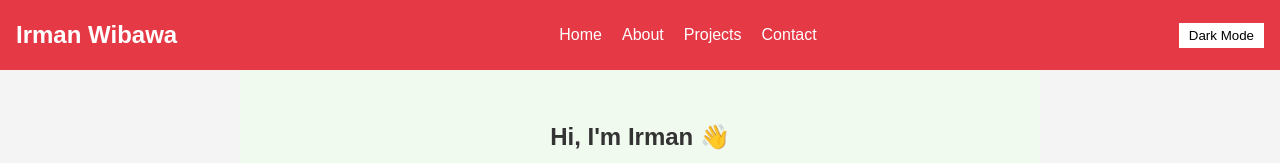
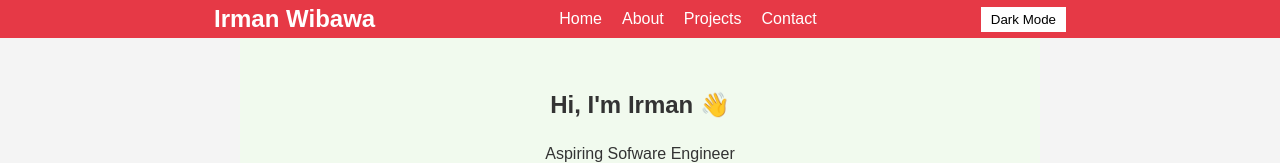
Before and after one commit to IRM4N01/irmanhub, a plain HTML site: page index.html in a window 1280 px wide. Shown: the top 163 px of the page. Drawn offline with Linux system fonts and the light colour scheme.

Commit message:
updated html

```diff
--- a/index.html
+++ b/index.html
@@ -11,7 +11,7 @@
   <body>
     <!-- Navigation -->
     <header>
-      <nav>
+      <nav class="container">
         <h1>Irman Wibawa</h1>
         <ul>
           <li><a href="#home">Home</a></li>
@@ -23,6 +23,7 @@
       </nav>
     </header>
 
+    <main class="container">
     <!-- Introduction Section -->
      <section id="home" class="intro">
       <h2>Hi, I'm Irman 👋</h2>
@@ -57,7 +58,7 @@
           <button type="submit">Send</button>
         </form>
        </section>
-
+    </main>
 
    <script src="script.js"></script>
   </body>
```
